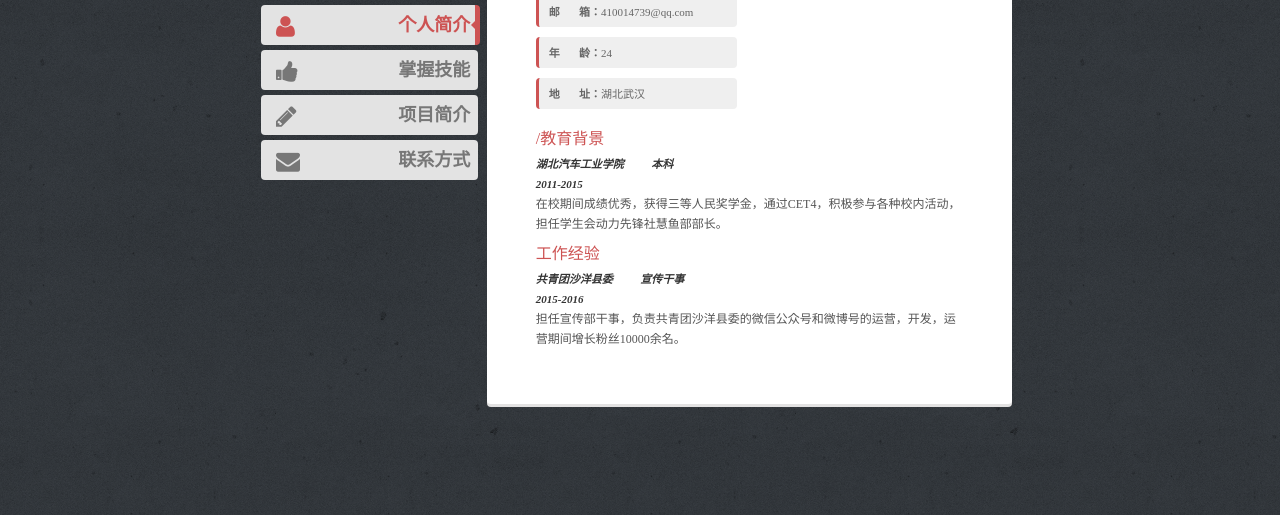
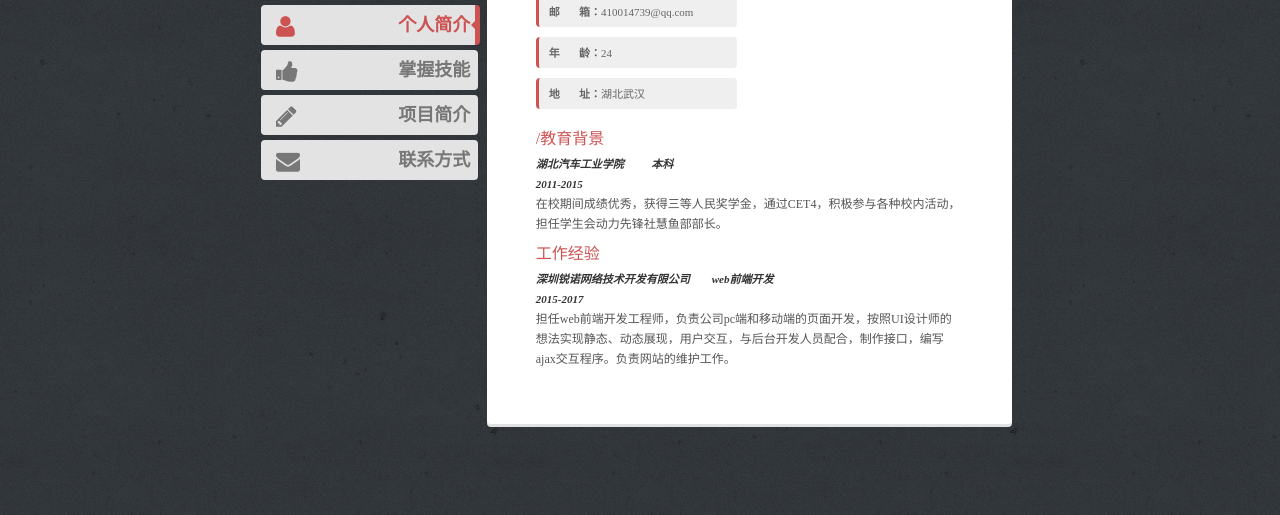
Before and after one commit to yxc666/yxcjl, a plain HTML site: page index.html in a window 1280 px wide. Shown: the part 285-800 px from the top of the page. Drawn offline with Linux system fonts and the light colour scheme.

Commit message:
Update index.html

```diff
--- a/index.html
+++ b/index.html
@@ -110,10 +110,10 @@
                     <p>write your discribe....Ut enim ad minim veniam, quis nostrud exerc. Irure dolor in reprehend incididunt labore et dolore magna aliqua. Ut enim ad minim veniam, quis nostrud exercitation ullamco laboris nisi ut aliquip</p>
                 	-->
                     <div>
-                        <h4>共青团沙洋县委&nbsp;&nbsp;&nbsp;&nbsp;&nbsp;&nbsp;&nbsp;&nbsp;&nbsp;&nbsp;宣传干事</h4>
-                        <h4>2015-2016</h4>
+                        <h4>深圳锐诺网络技术开发有限公司&nbsp;&nbsp;&nbsp;&nbsp;&nbsp;&nbsp;&nbsp;&nbsp;web前端开发</h4>
+                        <h4>2015-2017</h4>
                     </div>
-                    <p>担任宣传部干事，负责共青团沙洋县委的微信公众号和微博号的运营，开发，运营期间增长粉丝10000余名。</p>
+                    <p>担任web前端开发工程师，负责公司pc端和移动端的页面开发，按照UI设计师的想法实现静态、动态展现，用户交互，与后台开发人员配合，制作接口，编写ajax交互程序。负责网站的维护工作。</p>
                     <br/>
                 </section>
             </article>
```
